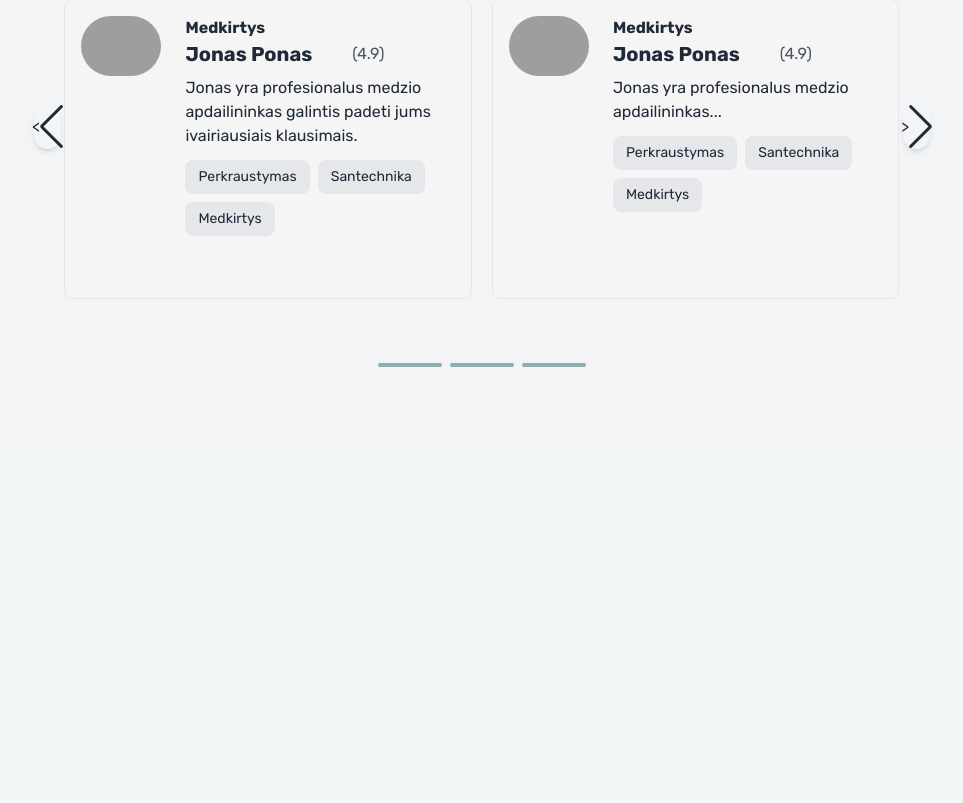
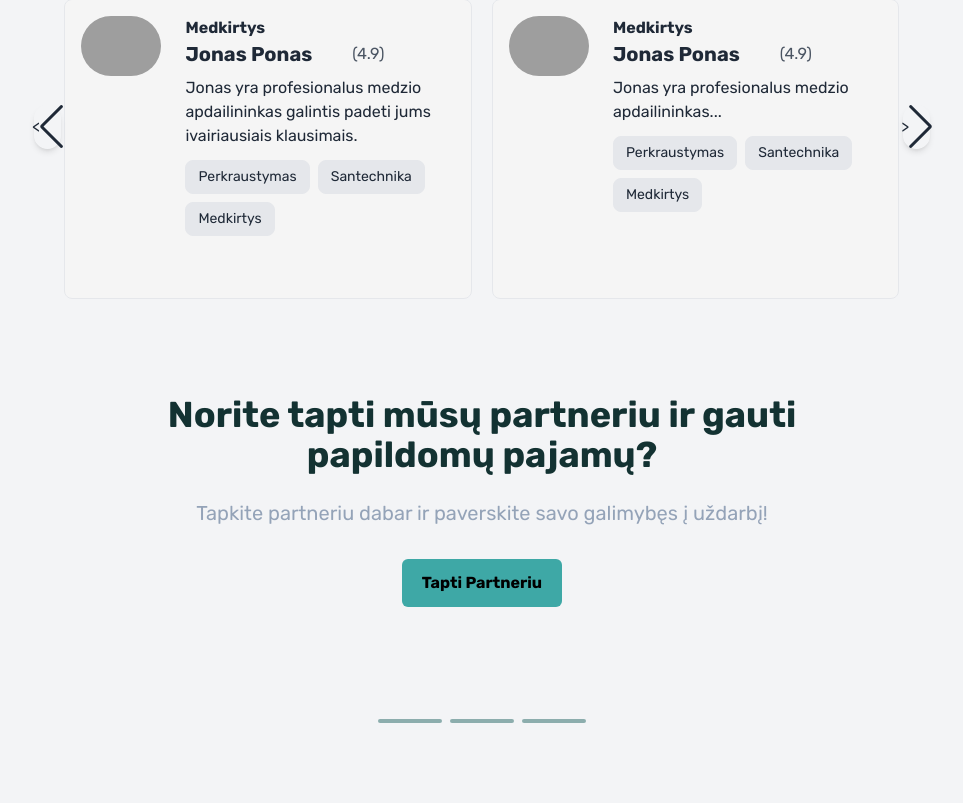
Before and after one commit to netas369/Qvicker-Lietuva, a Laravel app: page / in a window 1280 px wide. Shown: the part 1899-2702 px from the top of the page, without its empty margins (158-1121 px from the left). Before the commit the page ends 2346 px from the top, so only its background shows below. Run offline with Laravel 12, Linux system fonts and the light colour scheme; style sheets or scripts are compiled from the project's sources; grey boxes are pictures that could not be loaded.

Commit message:
prideta sekcija tapti partneriu

```diff
--- a/resources/views/landingpage.blade.php
+++ b/resources/views/landingpage.blade.php
@@ -481,13 +481,25 @@
             </div>
         </div>
 
+        <!-- Tapk Partneriu -->
+
+        <section class="overflow-visible my-0 py-12 mt-12 max-w-2xl mx-auto">
+            <div class="text-primary-dark items-center text-center flex flex-col">
+                <h2 class="font-bold text-2xl lg:text-4xl">Norite tapti mūsų partneriu ir gauti papildomų pajamų?</h2>
+                <p class="mx-auto mt-6 max-w-xl text-lg md:text-xl leading-8 text-slate-400">
+                    Tapkite partneriu dabar ir paverskite savo galimybęs į uždarbį!
+                </p>
+                <a class="mt-8 rounded-md bg-primary-verylight px-5 py-2.5 text-base font-semibold leading-7 text-black hover:bg-gray-200 transition focus:outline-none focus:ring focus:border-blue-300"
+                   href="#">Tapti Partneriu</a>
+            </div>
+        </section>
+
         <!-- Skiriamoji juosta -->
         <div class="flex justify-center items-center space-x-2 mx-auto max-w-md my-8 mt-4">
             <hr class="w-16 h-1 bg-primary-light border-0 rounded md:my-12 opacity-50">
             <hr class="w-16 h-1 bg-primary-light border-0 rounded md:my-12 opacity-50">
             <hr class="w-16 h-1 bg-primary-light border-0 rounded md:my-12 opacity-50">
         </div>
-
 
         @endsection
 
```
